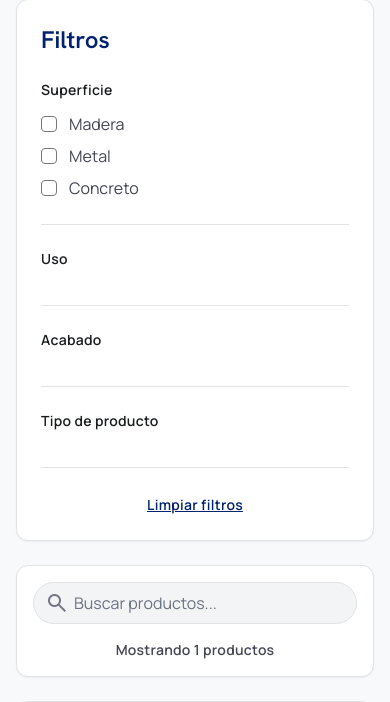
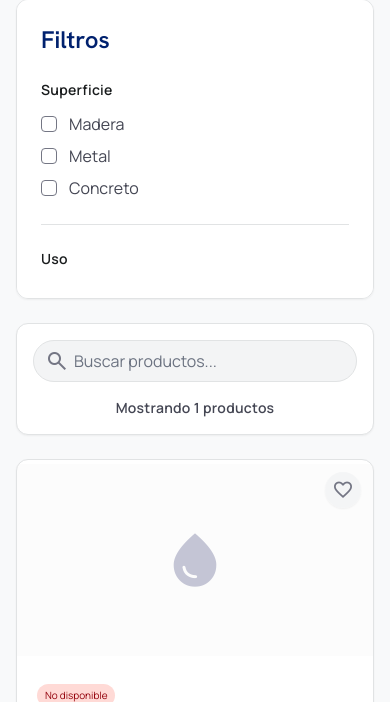
Before and after one commit to ELINTER20/sayerbarn, a Flask app: page /catalogo in a window 390 px wide. Shown: the part 149-851 px from the top of the page. Run offline with Flask 3, Linux system fonts and the light colour scheme; data that the repository does not hold is empty; some libraries are stand-ins or nearby versions.

Commit message:
Puntos 1-4 Maria: pick up, filtros movil, nota rendimiento

```diff
--- a/app/templates/catalogo.html
+++ b/app/templates/catalogo.html
@@ -8,8 +8,9 @@
 @media (max-width: 768px) {
     aside {
         max-height: 300px;
-        overflow-y: auto;
+        overflow-y: scroll;
         -webkit-overflow-scrolling: touch;
+        touch-action: pan-y;
     }
 }
 </style>
@@ -20,7 +21,7 @@
     <div class="flex flex-col md:flex-row gap-gutter">
 
         <!-- Sidebar de filtros -->
-        <aside class="w-full md:w-64 shrink-0 bg-surface-container-lowest p-6 rounded-xl shadow-sm border border-surface-container-highest h-fit md:sticky md:top-28 overflow-y-auto" style="max-height: 90vh;">
+        <aside class="w-full md:w-64 shrink-0 bg-surface-container-lowest p-6 rounded-xl shadow-sm border border-surface-container-highest h-fit md:sticky md:top-28">
             <h2 class="font-headline-md text-headline-md mb-6 text-primary">Filtros</h2>
             <div class="space-y-6">
                 <div>
```
